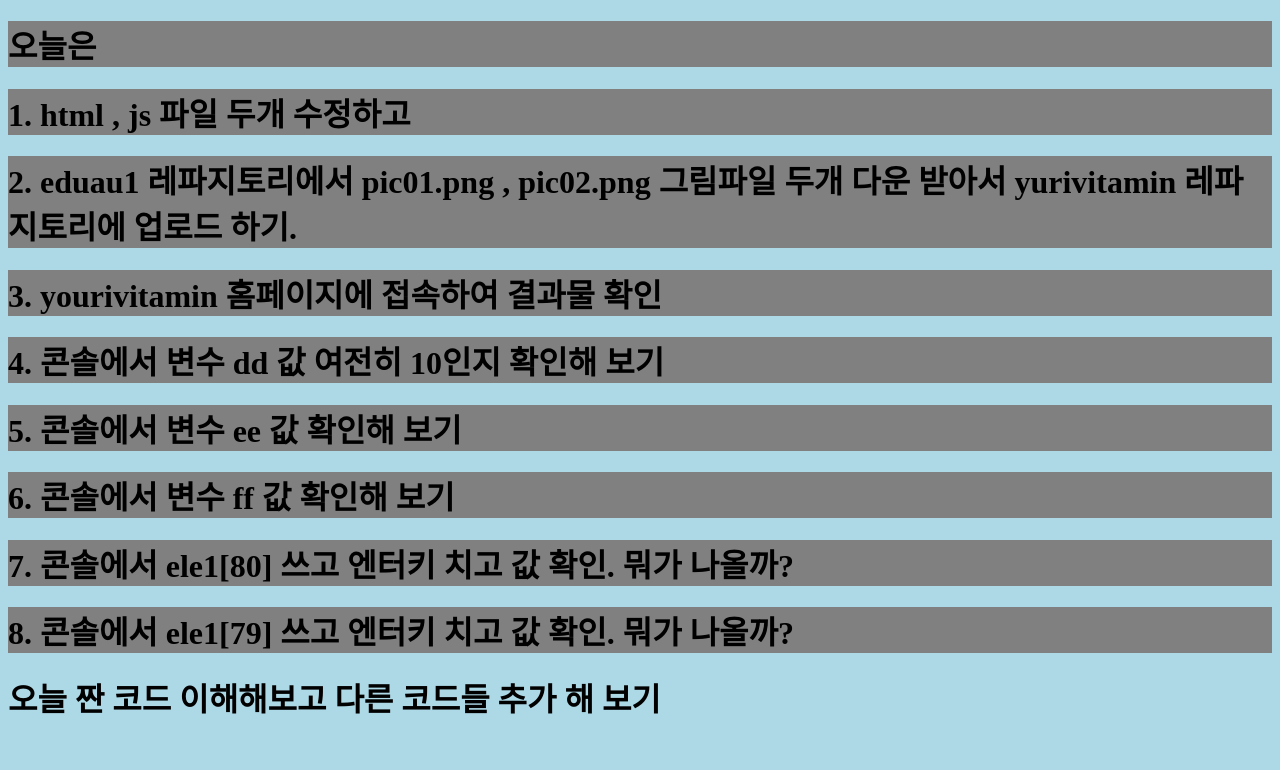
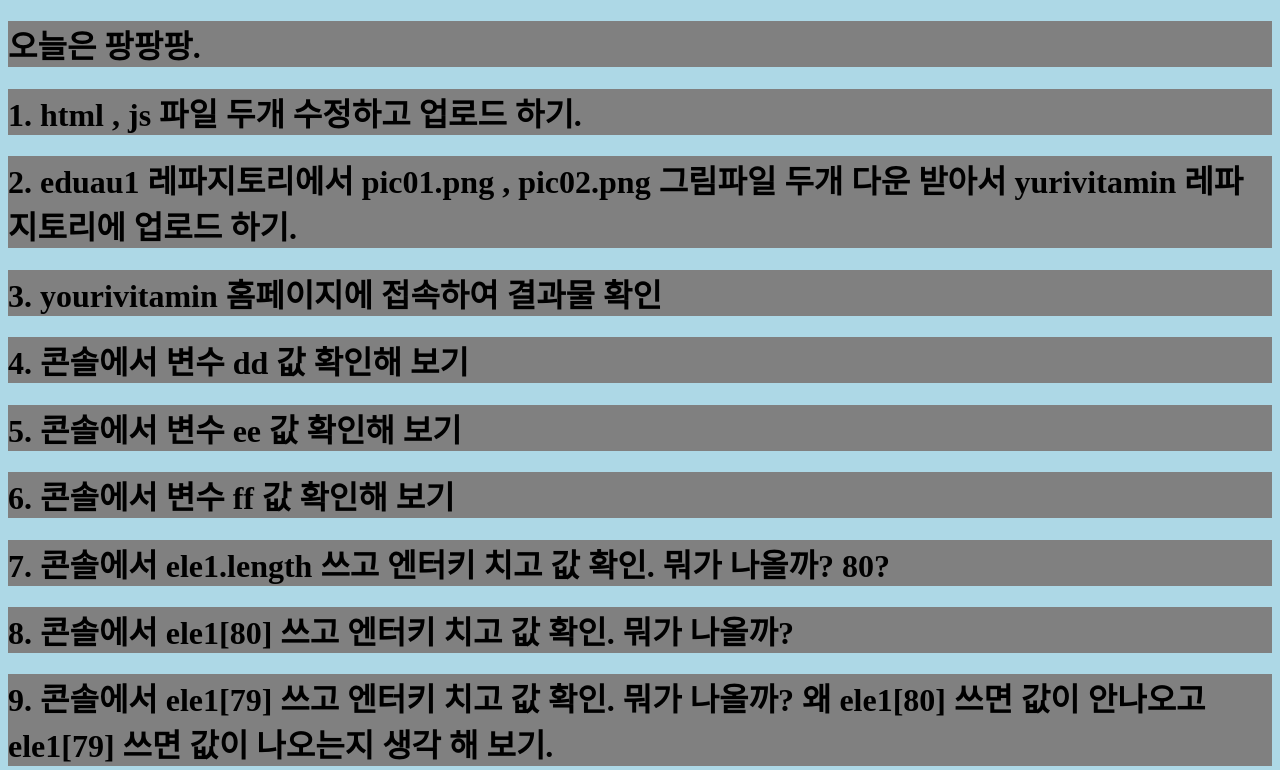
Before and after one commit to eduau1/eduau1.github.io, a plain HTML site: page index.html in a window 1280 px wide. Shown: the part 672-1442 px from the top of the page. Drawn offline with Linux system fonts and the light colour scheme.

Commit message:
Add files via upload

```diff
--- a/index.html
+++ b/index.html
@@ -25,15 +25,16 @@
 <a href="https://www.youtube.com/watch?v=PbZrz4F5Vr4" style="font-size:50px;">글쓰기</a>
 
 
-<h1 style="background-color: gray;">오늘은  </h1>
-<h1 style="background-color: gray;">1. html , js 파일 두개 수정하고 </h1>
+<h1 style="background-color: gray;">오늘은 팡팡팡. </h1>
+<h1 style="background-color: gray;">1. html , js 파일 두개 수정하고 업로드 하기. </h1>
 <h1 style="background-color: gray;">2. eduau1 레파지토리에서 pic01.png , pic02.png  그림파일 두개 다운 받아서 yurivitamin 레파지토리에 업로드 하기.</h1>
 <h1 style="background-color: gray;">3. yourivitamin 홈페이지에 접속하여 결과물 확인 </h1>
-<h1 style="background-color: gray;">4. 콘솔에서 변수 dd 값 여전히 10인지 확인해 보기</h1>
+<h1 style="background-color: gray;">4. 콘솔에서 변수 dd 값 확인해 보기</h1>
 <h1 style="background-color: gray;">5. 콘솔에서 변수 ee 값 확인해 보기</h1>
 <h1 style="background-color: gray;">6. 콘솔에서 변수 ff 값 확인해 보기</h1>
-<h1 style="background-color: gray;">7. 콘솔에서 ele1[80] 쓰고 엔터키 치고 값 확인. 뭐가 나올까?</h1>
-<h1 style="background-color: gray;">8. 콘솔에서 ele1[79] 쓰고 엔터키 치고 값 확인. 뭐가 나올까?</h1>
+<h1 style="background-color: gray;">7. 콘솔에서 ele1.length 쓰고 엔터키 치고 값 확인. 뭐가 나올까? 80? </h1>
+<h1 style="background-color: gray;">8. 콘솔에서 ele1[80] 쓰고 엔터키 치고 값 확인. 뭐가 나올까?</h1>
+<h1 style="background-color: gray;">9. 콘솔에서 ele1[79] 쓰고 엔터키 치고 값 확인. 뭐가 나올까? 왜 ele1[80] 쓰면 값이 안나오고 ele1[79] 쓰면 값이 나오는지 생각 해 보기.</h1>
 <h1>오늘 짠 코드 이해해보고 다른 코드들 추가 해 보기</h1>
 
 <br>
```
